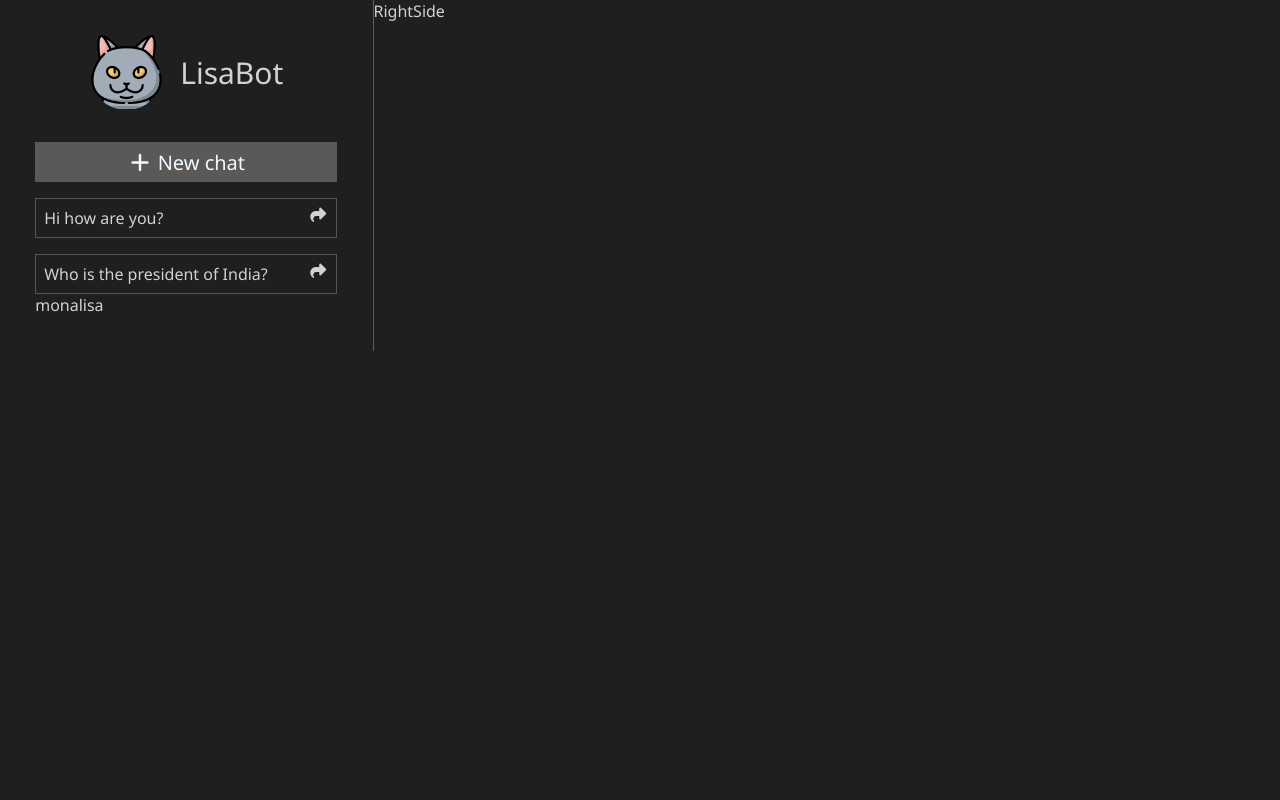
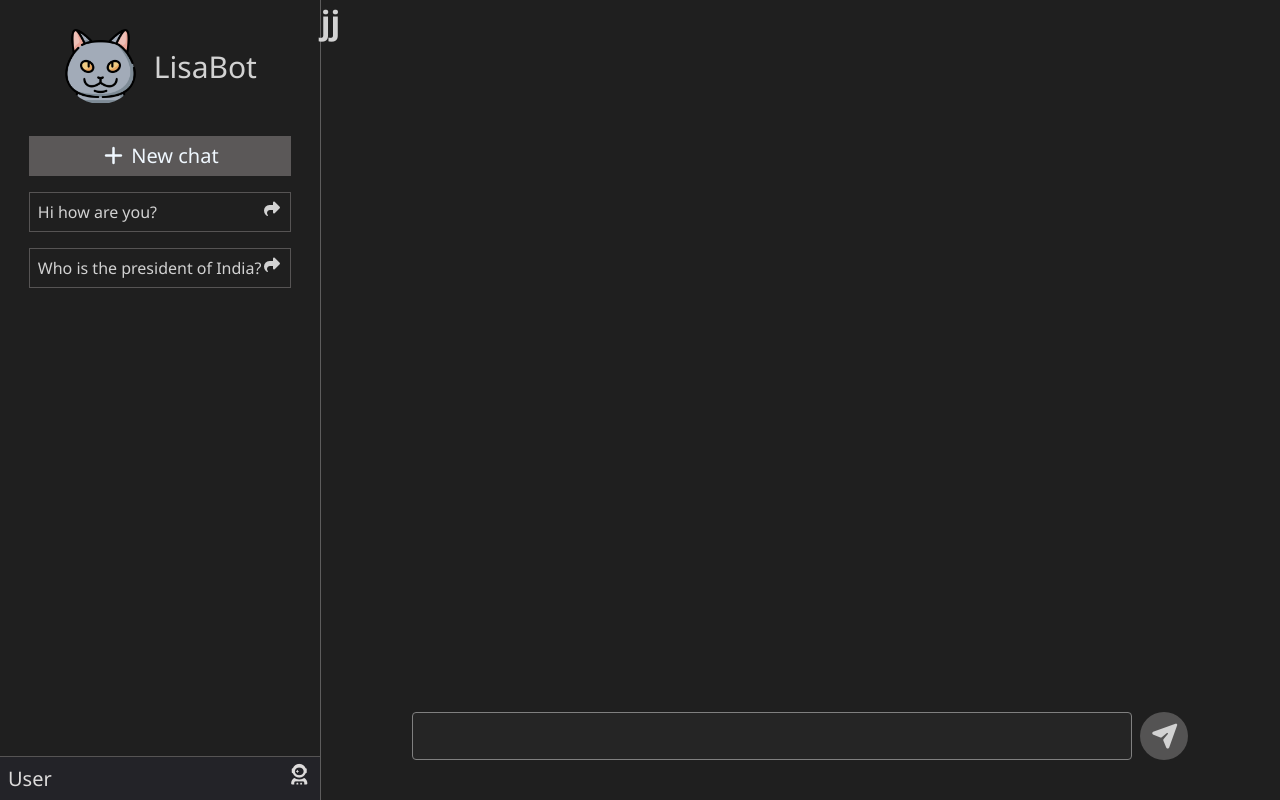
Before and after one commit to lisabiswal/LisaBot, a React (Vite) app: page / in a window 1280 px wide. Built offline with nearby package versions, Linux system fonts and the light colour scheme.

Commit message:
added an input field

```diff
--- a/src/components/LeftSide.jsx
+++ b/src/components/LeftSide.jsx
@@ -4,6 +4,9 @@ function LeftSide() {
   return (
     <div className="left-cont">
 {/* left upper part */}
+<div className="pad">
+
+
       <div className="upper">
         {/* logo */}
         <div className="logo-upper">
@@ -22,8 +25,9 @@ function LeftSide() {
 {/* footer part */}
       <div className="footer">
         <div className="user">
-          monalisa
+          <p>User <i className="fas fa-user-astronaut"></i></p>
         </div>
+      </div>
       </div>
     </div>
   )
--- a/src/components/RightSide.jsx
+++ b/src/components/RightSide.jsx
@@ -2,7 +2,23 @@
 
 function RightSide() {
   return (
-    <div className="right-cont">RightSide</div>
+    <div className="right-cont">
+      <div className="chat-convo">
+
+        <User/>
+      </div>
+      <div className="send-msg">
+
+        <input type="text" /><span className="send"><i className="fas fa-paper-plane"></i></span>
+      </div>
+    </div>
+  )
+}
+function User(){
+  return(
+    <>
+      <h1>jj</h1>
+    </>
   )
 }
 
--- a/src/index.css
+++ b/src/index.css
@@ -14,9 +14,14 @@ body{
   display: flex;
 }
 .left-cont{
+  position: relative;
+  height: 100vh;
   flex: 3;
-  padding: 2.2rem;
+
   border-right: 1px solid rgb(93, 92, 92);
+}
+.left-cont .pad{
+  padding: 1.8rem;
 }
 .logo-upper{
   display: flex;
@@ -56,6 +61,7 @@ body{
 .dummy-msg {
   /* border: 1px solid rebeccapurple; */
   width: 100%;
+  cursor: pointer;
 }
 .dummy-msg p{
   border: 1px solid rgb(86, 84, 84);
@@ -71,3 +77,75 @@ body{
   transform: scale(0.95);
   transition: transform 0.1s ease;
 }
+.footer{
+  position: absolute;
+  bottom: 0;
+  left: 0;
+  /* right: 0; */
+  width: 100%;
+}
+.footer .user{
+  background-color: rgb(35, 35, 40);
+  width: 100%;
+  padding: 0.5rem;
+  font-size: 20px;
+  color: rgb(221, 219, 219);
+  border-top: 1px solid rgb(86, 84, 84);
+}
+.user p{
+  display: flex;
+  justify-content: space-between;
+
+}
+.right-cont{
+  position: relative;
+}
+.send-msg {
+  position: absolute;
+  bottom: 5%;
+  left: 50%;
+  transform: translateX(-50%);
+  /* background-color: antiquewhite; */
+  display: flex;
+  justify-content: center;
+  align-items: center;
+}
+
+.send-msg input {
+  width: 45rem;
+  height: 3rem;
+  margin-right: 0.5rem;
+  background-color: rgba(67, 66, 66, 0.183);
+  outline: none;
+  /* outline-color: rgb(202, 32, 32); */
+  border: 1px solid gray;
+  border-radius: 4px;
+  color: rgb(218, 216, 216);
+  padding: 20px 10px;
+  font-size: 20px;
+}
+.send-msg input:focus{
+  border: 1px solid rgb(185, 181, 181);
+}
+.send-msg .send:active{
+  background-color: rgb(98, 97, 97);
+  transform: ease 2s;
+}
+.send-msg .send {
+  transition: background-color 0.2s ease, transform 0.1s ease;
+}
+.send-msg .send{
+  display: inline-block;
+  background-color: rgb(84, 83, 83);
+  height: 3rem;
+  width: 3rem;
+  border-radius: 50%;
+  padding: 10px;
+  display: flex;
+  justify-content: center;
+  align-items: center;
+  cursor: pointer;
+}
+.send-msg .send i{
+  font-size: 23px;
+}
```
